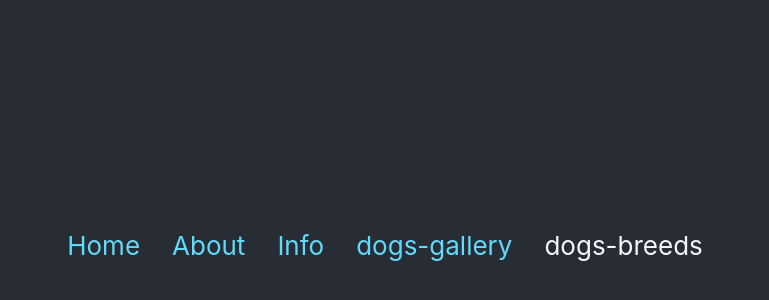
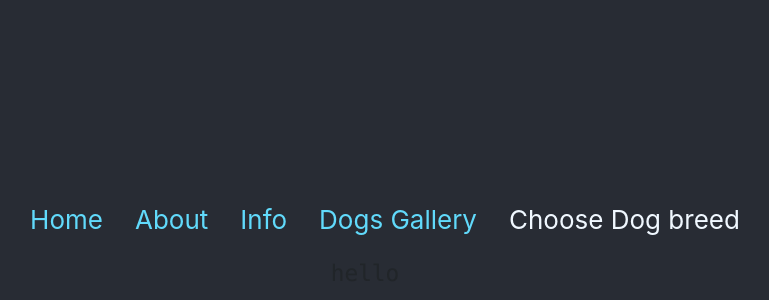
Before and after one commit to amrakhussein/Fido, a React (Create React App) app: page /breeds in a window 1280 px wide. Shown: the part 160-460 px from the top of the page, without its empty margins (275-1044 px from the left). Built offline with nearby package versions, Linux system fonts and the light colour scheme; no server answers.

Commit message:
Feat: redux toolkit into the play

```diff
--- a/src/components/App.jsx
+++ b/src/components/App.jsx
@@ -9,6 +9,7 @@ import Breeds from './dogCollections/Breeds';
 import { BrowserRouter as Router, Route, Routes } from 'react-router-dom';
 
 function App() {
+
   return (
     <div className="App">
       <Router>
@@ -18,7 +19,7 @@ function App() {
           <Route path="/about" element={<About />} />
           <Route path="/info" element={<Info />} />
           <Route path="/gallery" element={<Gallery />} />
-          {/* <Route path="/breeds" element={<Breeds />} /> */}
+          <Route path="/breeds" element={<Breeds />} />
         </Routes>
       </Router>
     </div>
--- a/src/components/Navigation/Navigation.jsx
+++ b/src/components/Navigation/Navigation.jsx
@@ -22,12 +22,12 @@ export default function Navigation() {
         </li>
         <li>
           <NavLink className="link" to="gallery">
-            dogs-gallery
+            Dogs Gallery
           </NavLink>
         </li>
         <li>
           <NavLink className="link" to="breeds">
-            dogs-breeds
+            Choose Dog breed
           </NavLink>
         </li>
       </ul>
--- a/src/components/dogCollections/Breeds.jsx
+++ b/src/components/dogCollections/Breeds.jsx
@@ -1,7 +1,30 @@
 import { useState, useEffect } from 'react';
-import { useFetch } from '../../hooks/useFetch';
+import { useSelector } from 'react-redux';
+import { useFetchDogImgsQuery } from '../../store/features/dogApi.slice';
+// import { useFetch } from '../../hooks/useFetch';
 
 export default function Breeds() {
-  return;
-  <></>;
+    const {data =[], isFetching} = useFetchDogImgsQuery(20)
+    console.log('data: ', data);
+    // const breeds = useSelector((state) => state.)
+
+    // const [selectBreed, setSelectBreed] = useState('')
+    // const [dogImg, setDogImg] = useState('')
+    // const [breed, setBreed] = useState('')
+
+  const loadByBreed = async (breed = 'vizsla') => {
+    if (breed != 'Choose a dog breed') {
+      const response = await fetch(`https://dog.ceo/api/breed/${breed}/images`);
+      const data = await response.json();
+      console.log('data.message::', data);
+      return data
+    }
+  }
+  return (
+      <>
+      <pre>
+      hello
+      </pre>
+    </>
+  )
 }
--- a/src/index.js
+++ b/src/index.js
@@ -1,17 +1,22 @@
-import React from 'react';
-import ReactDOM from 'react-dom';
-import './index.css';
-import App from './components/App';
-import reportWebVitals from './reportWebVitals';
+import React from 'react'
+import ReactDOM from 'react-dom'
+import './index.css'
+import App from './components/App'
+import reportWebVitals from './reportWebVitals'
+import {store} from './store/store'
+import { Provider } from 'react-redux'
+
 
 ReactDOM.render(
   <React.StrictMode>
-    <App />
+    <Provider store={store}>
+      <App />
+    </Provider>
   </React.StrictMode>,
   document.getElementById('root')
-);
+)
 
 // If you want to start measuring performance in your app, pass a function
 // to log results (for example: reportWebVitals(console.log))
 // or send to an analytics endpoint. Learn more: https://bit.ly/CRA-vitals
-reportWebVitals();
+reportWebVitals()
--- a/src/store/features/dogApi.slice.jsx
+++ b/src/store/features/dogApi.slice.jsx
@@ -1,22 +1,21 @@
-import {createApi, fetchBaseQuery} from '@reduxjs/toolkit/query/react'
+import { createApi, fetchBaseQuery } from '@reduxjs/toolkit/query/react'
 
-const url = 'https://api.thedogapi.com/v1/'
+const url = 'https://api.thedogapi.com/v1'
 
 export const apiSlice = createApi({
-    reducerpath: 'api',
-    baseQuery: fetchBaseQuery({
-        baseUrl: url
-    }),
-    endpoints(build) {
-        return {
-            fetchDogImgs: build.query({
-                query(limit=20) {
-                    return `/images/search?limit=${limit}`
-                }
-            })
-        }
+  reducerpath: 'api',
+  baseQuery: fetchBaseQuery({
+    baseUrl: url,
+  }),
+  endpoints(builder) {
+    return {
+      fetchDogImgs: builder.query({
+        query(limit = 20) {
+          return `/images/search?limit=${limit}`
+        },
+      }),
     }
+  },
 })
 
-
-export const { useFetchDogImgsQuery} = apiSlice
+export const { useFetchDogImgsQuery } = apiSlice
--- a/src/store/store.jsx
+++ b/src/store/store.jsx
@@ -2,10 +2,13 @@ import { configureStore } from '@reduxjs/toolkit'
 import { apiSlice } from './features/dogApi.slice'
 
 export const store = configureStore({
-  reducer: {
-    [apiSlice.reducerPath]: apiSlice.reducer,
+    reducer: {
+        [apiSlice.reducerPath]: apiSlice.reducer,
+    },
     middleware: (getDefaultMiddleware) => {
-      getDefaultMiddleware().concat(apiSlice.middleware)
+        return getDefaultMiddleware().concat(apiSlice.middleware)
     },
-  },
 })
+
+
+console.log('store: ', store.getState());
```
Also changed, not shown: 1 other file (tests, documents, lock files or other folders).
